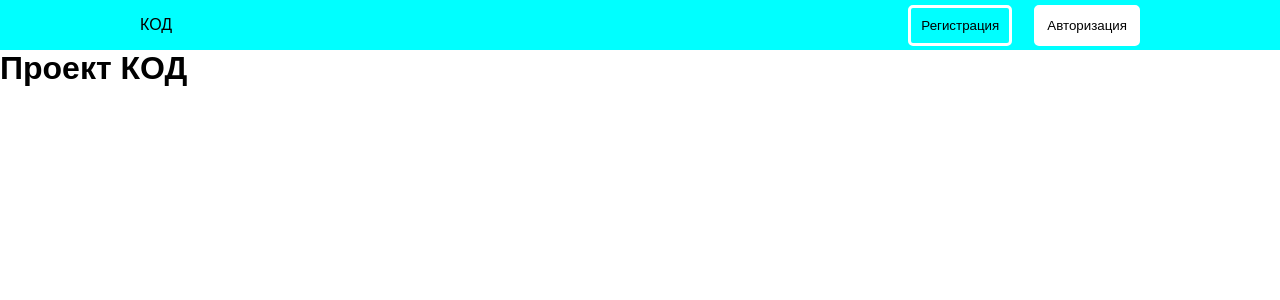
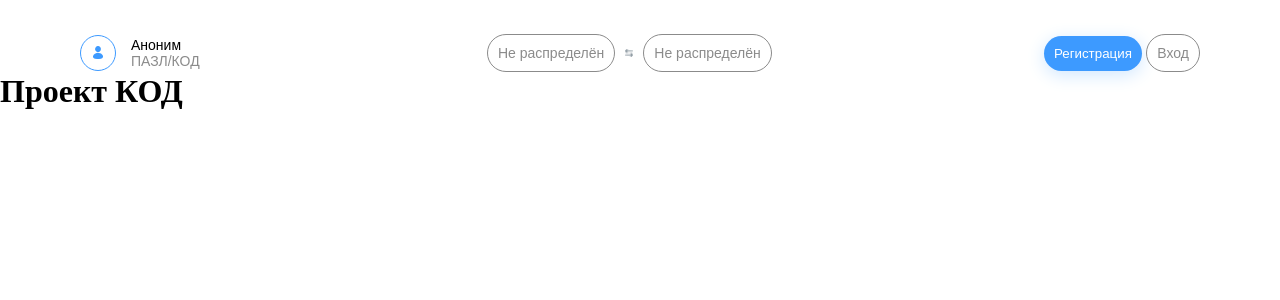
Before and after one commit to Welcome-Stasic/Project_code, a PHP site: page / in a window 1280 px wide. Shown: the top 300 px of the page. Run offline with PHP 8.4, Linux system fonts and the light colour scheme.

Commit message:
Сделал адаптивную шапку

```diff
--- a/application/db/authUsers.php
+++ b/application/db/authUsers.php
@@ -21,6 +21,7 @@ if ($_SERVER["REQUEST_METHOD"] == "POST") {
 
             if (password_verify($password, $user['password'])) {
                 setcookie("username", $user['name'], time() + (86400 * 30), "/"); // 30 дней
+                setcookie("surname", $user['surname'], time() + (86400 * 30), "/");
                 setcookie("user_email", $user['email'], time() + (86400 * 30), "/"); // 30 дней
                 $alert_success = "Добро пожаловать, " . htmlspecialchars($user['name']) . "!";
                 echo "<script>
--- a/css/header_indeex.css
+++ b/css/header_indeex.css
@@ -2,51 +2,83 @@
     margin: 0;
     box-sizing: content-box;
 }
-body {
+header {
     font-family: Arial, Helvetica, sans-serif;
+    width: 100%;
+    height: 73px;
+    display: flex;
+    align-items: end;
+    justify-content: center;
 }
-header {
-background-color: aqua;
-    width: 100%;
-    height: 50px;
-
+header button {
+    padding: 0;
+    background-color: transparent;
+    border: solid 1px #8B8B8B;
+    color: #8B8B8B;
+    border-radius: 90px;
+    cursor: pointer;
 }
-.container_header {
-    height: 50px;
+.container--header{
+    margin: 0px 80px;
+    width: 1800px;
+    height: 41px;
     display: flex;
     flex-direction: row;
     justify-content: space-between;
     align-items: center;
-    gap: 22px;
-    margin: 0px 140px;
+
 }
-nav ul li {
-    list-style: none;
+.avatar {
+    display: flex;
+    justify-content: center;
+    align-items: center;
+    width: 34px;
+    height: 34px;
+    border-radius: 50%;
+    border: solid 1px #3D9AFF;
 }
-nav ul {
+.contant-user {
+    display: flex;
+    align-items: center;
+    gap: 15px;
+}
+.contant-user .user {
+    display: flex;
+    flex-direction: column;
+}
+.contant-user .user span {
+    font-size: 14px;
+    font-weight: 400;
+    &:last-child {
+        color: #8B8B8B;
+    }
+}
+.Group-content_vibor {
     display: flex;
     flex-direction: row;
-    gap: 22px;
+    align-items: center;
+    gap: 10px;
 }
-nav ul li form .button--reg_header {
-    cursor: pointer;
-    background-color: aqua;
-    border: 3px solid #FFFFFF;
+.Group-content_vibor button {
     padding: 10px;
-    border-radius: 5px;
+    background-color: white;
+    border: solid 1px #8B8B8B;
+    color: #8B8B8B;
+    font-size: 14px;
+    padding: 10px;
 }
-nav ul li form .button--auth_header {
-    cursor: pointer;
-    background-color: rgb(255, 255, 255);
-    border: 3px solid #FFFFFF;
+.index-first_button {
     padding: 10px;
-    border-radius: 5px;
+    background-color: #3D9AFF;
+    border: none;
+    color: white;
+    box-shadow: 0px 4px 18.1px 0px #D0E7FF;
 }
-nav ul li form .button--auth_header:hover {
-    transform: translateY(-2px);
-    transition: 0.1s;
+.index-second_button {
+    padding: 10px;
+    background-color: white;
+    border: solid 1px #8B8B8B;
+    color: #8B8B8B;
+    font-size: 14px;
+    font-weight: 400;
 }
-nav ul li form .button--reg_header:hover {
-    transform: translateY(-2px);
-    transition: 0.3s;
-}
--- a/patch/header_index.php
+++ b/patch/header_index.php
@@ -6,27 +6,35 @@
 
 <body>
     <header>
-        <div class="container_header">
-            <span>КОД</span>
-            <nav>
-                <ul>
-                    <li>
-                        <form action="application/registration.php">
-                            <label for="registation">
-                                <button href="application/registration.php"
-                                    class="button--reg_header">Регистрация</button>
-                            </label>
-                        </form>
-                    </li>
-                    <li>
-                        <form action="application/auth.php">
-                            <label for="auth">
-                                <button href="application/auth.php" class="button--auth_header">Авторизация</button>
-                            </label>
-                        </form>
-                    </li>
-                </ul>
-            </nav>
+        <div class="container--header">
+            <div class="contant-user">
+                <div class="avatar" id="avatar">
+                    <img src="assets/icon/avatar-body.png" alt="аватар">
+                </div>
+                <div class="user">
+                    <span>Аноним</span>
+                    <span>ПАЗЛ/КОД</span>
+                </div>
+                <div class="Group">
+                </div>
+            </div>
+            <div class="Group-content_vibor">
+                <button class="first-group">Не распределён</button>
+                <img src="assets/icon/line.png" alt="выбор" width="8px"
+                    height="8px">
+                <button class="second-group">Не распределён</button>
+            </div>
+            <div class="Vhod">
+                <form action="application/registration.php">
+                    <label>
+                        <button class="index-first_button" href="application/registration.php">Регистрация</button>
+                    </label>
+                    <form action="application/auth.php">
+                        <label>
+                            <button class="index-second_button" href="application/auth.php">Вход</button>
+                        </label>
+                    </form>
+            </div>
         </div>
     </header>
 </body>
--- a/profile/edit.php
+++ b/profile/edit.php
@@ -36,9 +36,13 @@ if (!isset($_COOKIE['username'])) {
     <meta name="viewport" content="width=device-width, initial-scale=1.0">
     <title>Редактирование</title>
     <script src="https://cdn.jsdelivr.net/npm/sweetalert2@11"></script>
+    <link rel="stylesheet" href="../css/header.css">
 </head>
 
 <body>
+    <?php
+    include("../patch/header.php");
+    ?>
     <form action="edit.php" method="GET">
         <label>Редактировать имени и фамилии пользователя<br>
             <input type="text" name="new_name" placeholder="Введите новое имя"><br>
```
Also changed, not shown: css/header.css (added, +222 -0 lines), patch/header.php (added, +79 -0 lines), profile/data.php (+15 -23 lines), profile/members.php (+9 -24 lines), profile/profile.php (+7 -18 lines), profile/search_child.php (deleted, +0 -39 lines), assets/icon/avatar-body.png (added), assets/icon/line.png (added).
